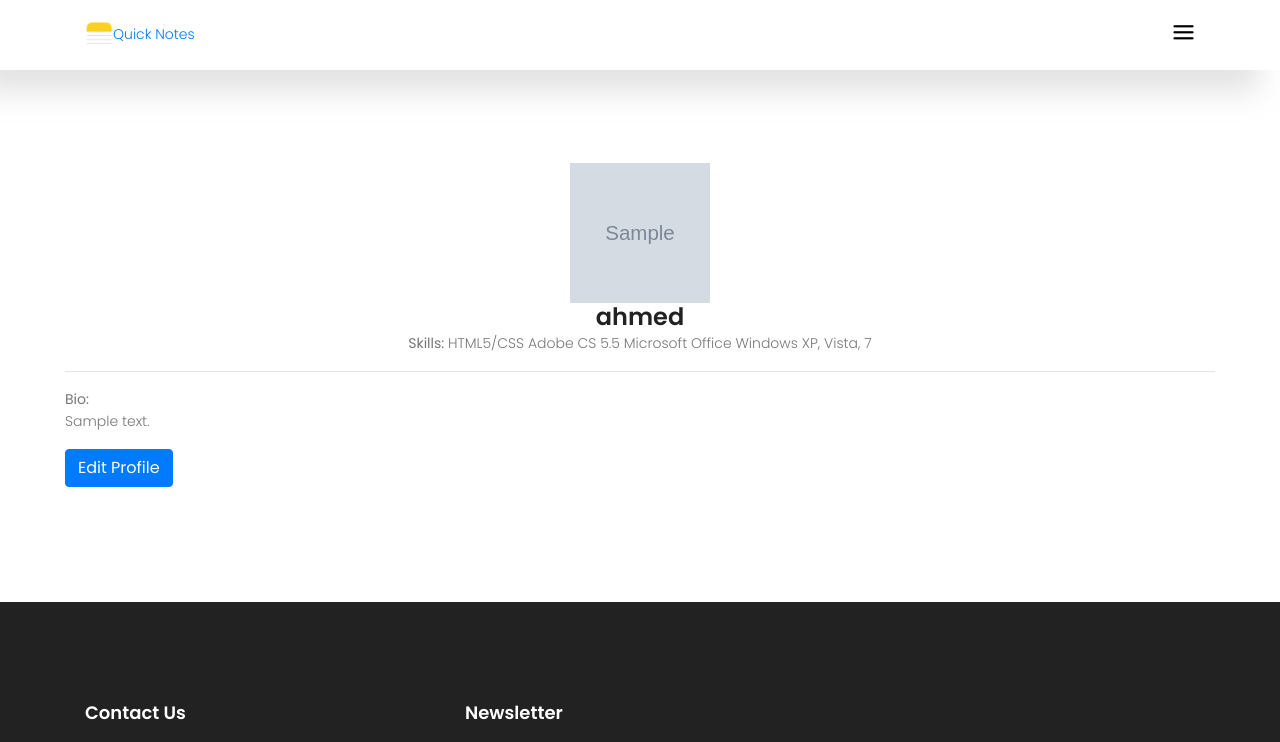
After one commit to omariosman/Notes, a Django app: a page that uses Notes/accounts/templates/profile.html in a window 1280 px wide. The commit adds this page. Shown: the top 742 px of the page. Run offline with Django 3.2, Linux system fonts and the light colour scheme; data comes from the database, SQL or seed files in the repository; both versions use the stored data as it was before the commit; tables that the repository leaves empty hold one stand-in row (values such as "Sample post"); grey boxes marked "Sample" are stand-in pictures; some libraries are stand-ins or nearby versions.

Commit message:
User profile part 1

```diff
--- a/Notes/accounts/models.py
+++ b/Notes/accounts/models.py
@@ -2,14 +2,13 @@ from django.db import models
 from django.contrib.auth.models import User
 import datetime
 from django.utils.text import slugify
+from django.db.models.signals import post_save
 # Create your models here.
 
 
 class Profile(models.Model):
     user       = models.OneToOneField(User, on_delete=models.CASCADE)
-    first_name = models.CharField(blank=True, max_length=100)
-    last_name  = models.CharField(blank=True, max_length=100)
-    slug       = models.SlugField()
+    slug       = models.SlugField(null=True, blank=True)
     headline   = models.CharField(blank=True, max_length=100)
     bio        = models.CharField(blank=True, max_length=100)
     img        = models.ImageField(upload_to='profile_img')
@@ -17,8 +16,14 @@ class Profile(models.Model):
 
     def save(self, *args, **kwargs):
         if not self.slug:
-            self.slug = slugify(self.first_name)
+            self.slug = slugify(self.user)
         super(Profile, self).save(*args, **kwargs)
 
     def __str__(self):
-        return self.user
+        return "%s" % (self.user)
+
+def create_profile(sender, **kwargs):
+    if kwargs['created']:
+        user_profile = Profile.objects.create(user=kwargs['instance'])
+
+post_save.connect(create_profile, sender=User)
--- /dev/null
+++ b/Notes/accounts/templates/profile.html
@@ -0,0 +1,21 @@
+{% extends "base.html" %}
+{% block body %}
+<div class="modal-body">
+    <center>
+    <img src="{{profile.img.url}}" name="aboutme" width="140" height="140" border="0" class="img-circle"></a>
+    <h3 class="media-heading">{{profile.user}}</h3>
+    <span><strong>Skills: </strong></span>
+        <span class="label label-warning">HTML5/CSS</span>
+        <span class="label label-info">Adobe CS 5.5</span>
+        <span class="label label-info">Microsoft Office</span>
+        <span class="label label-success">Windows XP, Vista, 7</span>
+    </center>
+    <hr>
+    <center>
+    <p class="text-left"><strong>Bio: </strong><br>
+      {{profile.bio}}
+    <br>
+    </center>
+    <a href="{% url 'accounts:edit_profile' profile.slug %}" class="btn btn-primary">Edit Profile</a>
+</div>
+ {% endblock %}
--- a/Notes/accounts/urls.py
+++ b/Notes/accounts/urls.py
@@ -8,5 +8,7 @@ urlpatterns = [
     url(r'^$', views.home, name='home'),
     url(r'^login/$', LoginView.as_view(), {'template_name' : 'login.html'}),
     url(r'^logout/$', LogoutView.as_view()),
-    url(r'^signup/$', views.register, name='register')
+    url(r'^signup/$', views.register, name='register'),
+    url(r'^(?P<slug>[-\w]+)$', views.profile, name='profile'),
+    url(r'^(?P<slug>[-\w]+)/edit$', views.edit_profile, name='edit_profile'),
 ]
--- a/Notes/accounts/views.py
+++ b/Notes/accounts/views.py
@@ -1,7 +1,10 @@
 from django.shortcuts import render, redirect
 from django.contrib.auth.forms import UserCreationForm
 from django.contrib.auth import authenticate, login
-
+from .models import Profile
+from django.shortcuts import get_object_or_404
+from django.http import HttpResponse
+from .forms import UserForm, ProfileForm
 # Create your views here.
 
 def home(request):
@@ -29,3 +32,36 @@ def register(request):
     }
 
     return render(request, "signup.html", context)
+
+
+def profile(request, slug):
+    profile = get_object_or_404(Profile, slug=slug)
+    context = {
+        "profile" : profile
+    }
+
+    return render(request, "profile.html", context)
+
+
+def edit_profile(request, slug):
+    profile = get_object_or_404(Profile, slug=slug)
+    if request.method == "POST":
+        user_form    = UserForm(request.POST, instance=request.user)
+        profile_form = ProfileForm(request.POST, request.FILES, instance=profile)
+
+        if user_form.is_valid() and profile_form.is_valid():
+            user_form.save()
+            new_profile = profile_form.save()
+            return redirect('/')
+
+
+    else:
+        user_form    = UserForm(instance=request.user)
+        profile_form = ProfileForm(instance=profile)
+
+    context = {
+        "user_form"    : user_form,
+        "profile_form" : profile_form
+    }
+
+    return render(request, "edit_profile.html", context)
--- a/Notes/static/home-static/css/mystyle.css
+++ b/Notes/static/home-static/css/mystyle.css
@@ -3,6 +3,6 @@
   height: 360px;
 }
 
-.add_form, .edit_form {
+.add_form, .edit_form, .modal-body, .common-adjust {
   margin: 100px 50px;
 }
```
Also changed, not shown: Notes/accounts/forms.py (added, +14 -0 lines), Notes/accounts/templates/edit_profile.html (added, +16 -0 lines), Notes/accounts/migrations/0002_auto_20191120_1917.py (added), Notes/accounts/migrations/0003_auto_20191120_1954.py (added), Notes/db.sqlite3, Notes/media/profile_img/profile_models.PNG (added), Notes/media/profile_img/profile_models_sJMqQeK.PNG (added).
